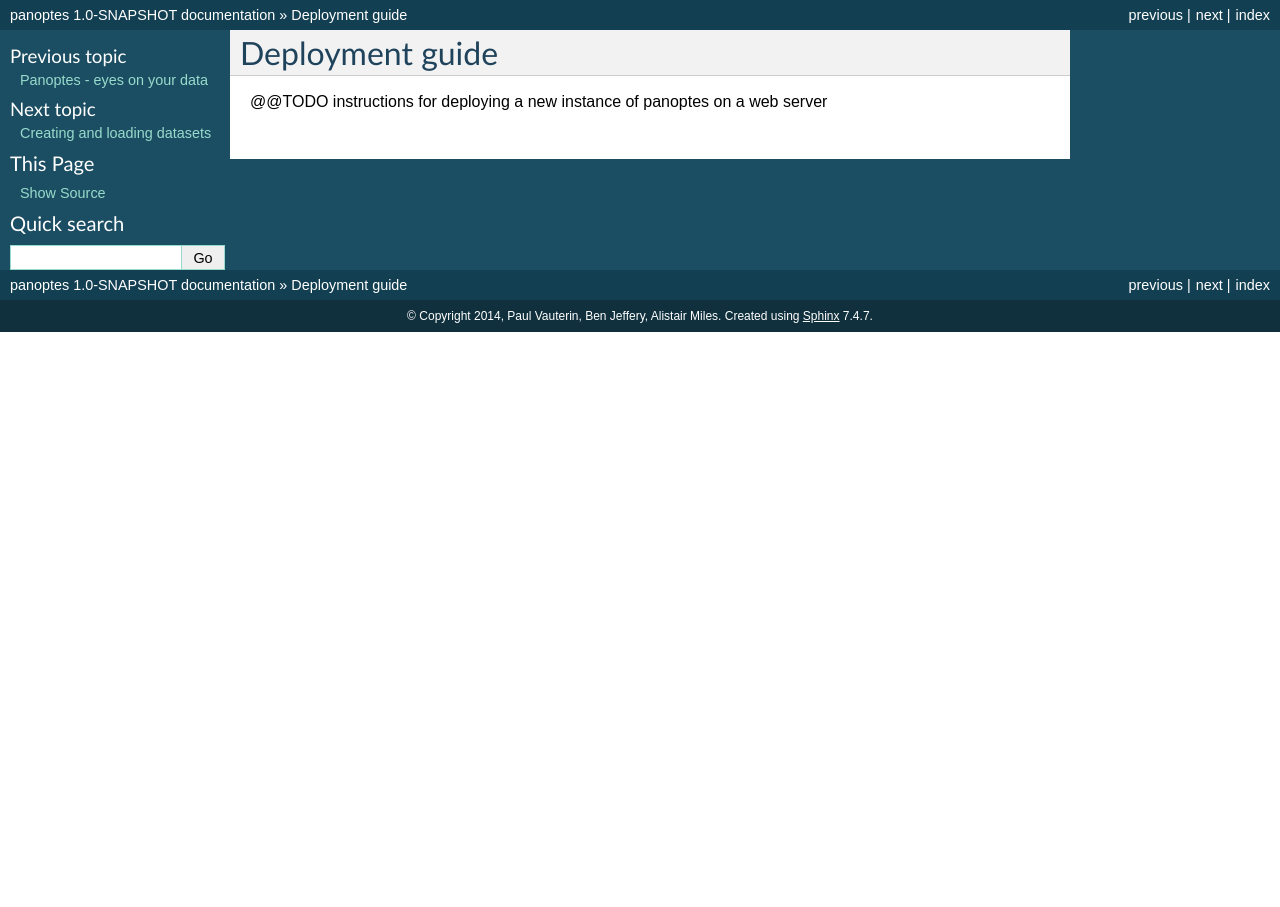
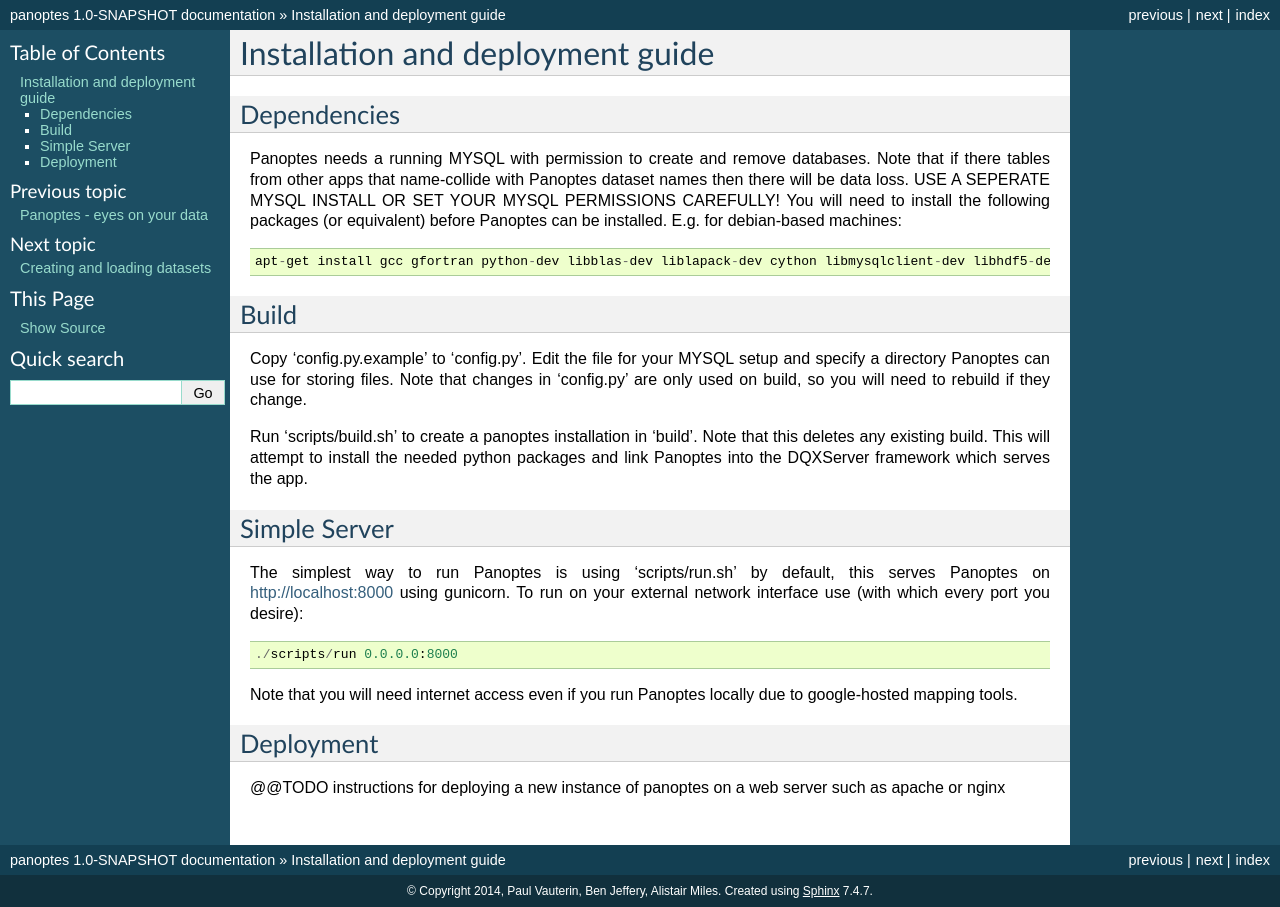
Before and after one commit to cggh/panoptes, a Sphinx documentation site: the page built from documentation/deployment.rst, in a window 1280 px wide. Built offline with Sphinx 7.4.7, drawn with Linux system fonts in a browser that asks for light colours.

Commit message:
Install docs

```diff
--- a/documentation/deployment.rst
+++ b/documentation/deployment.rst
@@ -1,5 +1,34 @@
-Deployment guide
-================
+Installation and deployment guide
+=================================
 
+Dependencies
+------------
+Panoptes needs a running MYSQL with permission to create and remove databases.
+Note that if there tables from other apps that name-collide with Panoptes dataset names then there will be data loss.
+USE A SEPERATE MYSQL INSTALL OR SET YOUR MYSQL PERMISSIONS CAREFULLY!
+You will need to install the following packages (or equivalent) before Panoptes can be installed. E.g. for debian-based machines::
+
+	apt-get install gcc gfortran python-dev libblas-dev liblapack-dev cython libmysqlclient-dev libhdf5-dev
+
+
+Build
+-----
+Copy 'config.py.example' to 'config.py'. Edit the file for your MYSQL setup and specify a directory Panoptes can use for storing files.
+Note that changes in 'config.py' are only used on build, so you will need to rebuild if they change.
+
+Run 'scripts/build.sh' to create a panoptes installation in 'build'. Note that this deletes any existing build.
+This will attempt to install the needed python packages and link Panoptes into the DQXServer framework which serves the app.
+
+Simple Server
+-------------
+The simplest way to run Panoptes is using 'scripts/run.sh' by default, this serves Panoptes on http://localhost:8000 using gunicorn.
+To run on your external network interface use (with which every port you desire)::
+
+	./scripts/run 0.0.0.0:8000
+
+Note that you will need internet access even if you run Panoptes locally due to google-hosted mapping tools.
+
+Deployment
+----------
 @@TODO instructions for deploying a new instance of panoptes on a web
-server
+server such as apache or nginx
```
